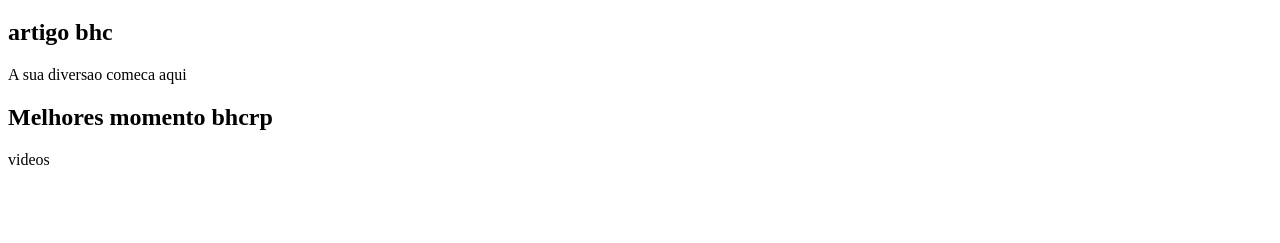
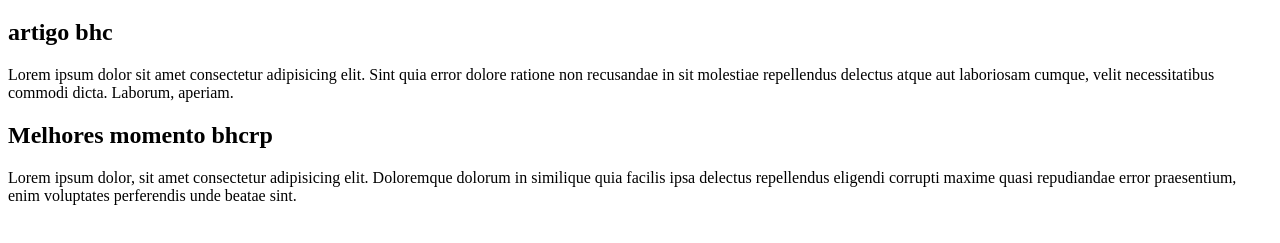
Before and after one commit to mateusdelimap/Teste-site, a plain HTML site: page Meu-SITE/index.html in a window 1280 px wide. Shown: the part 61-304 px from the top of the page. Drawn offline with Linux system fonts and the light colour scheme.

Commit message:
comecei a ponha o conteudo

```diff
--- a/Meu-SITE/index.html
+++ b/Meu-SITE/index.html
@@ -13,11 +13,11 @@
         </header>
         <article>
             <h2>artigo bhc</h2>
-            <p>A sua diversao comeca aqui </p>
+            <p>Lorem ipsum dolor sit amet consectetur adipisicing elit. Sint quia error dolore ratione non recusandae in sit molestiae repellendus delectus atque aut laboriosam cumque, velit necessitatibus commodi dicta. Laborum, aperiam. </p>
         </article>
         <article>
             <h2>Melhores momento bhcrp</h2>
-            <p>videos</p>
+            <p>Lorem ipsum dolor, sit amet consectetur adipisicing elit. Doloremque dolorum in similique quia facilis ipsa delectus repellendus eligendi corrupti maxime quasi repudiandae error praesentium, enim voluptates perferendis unde beatae sint.</p>
         </article>
     </main>
 </body>
```
